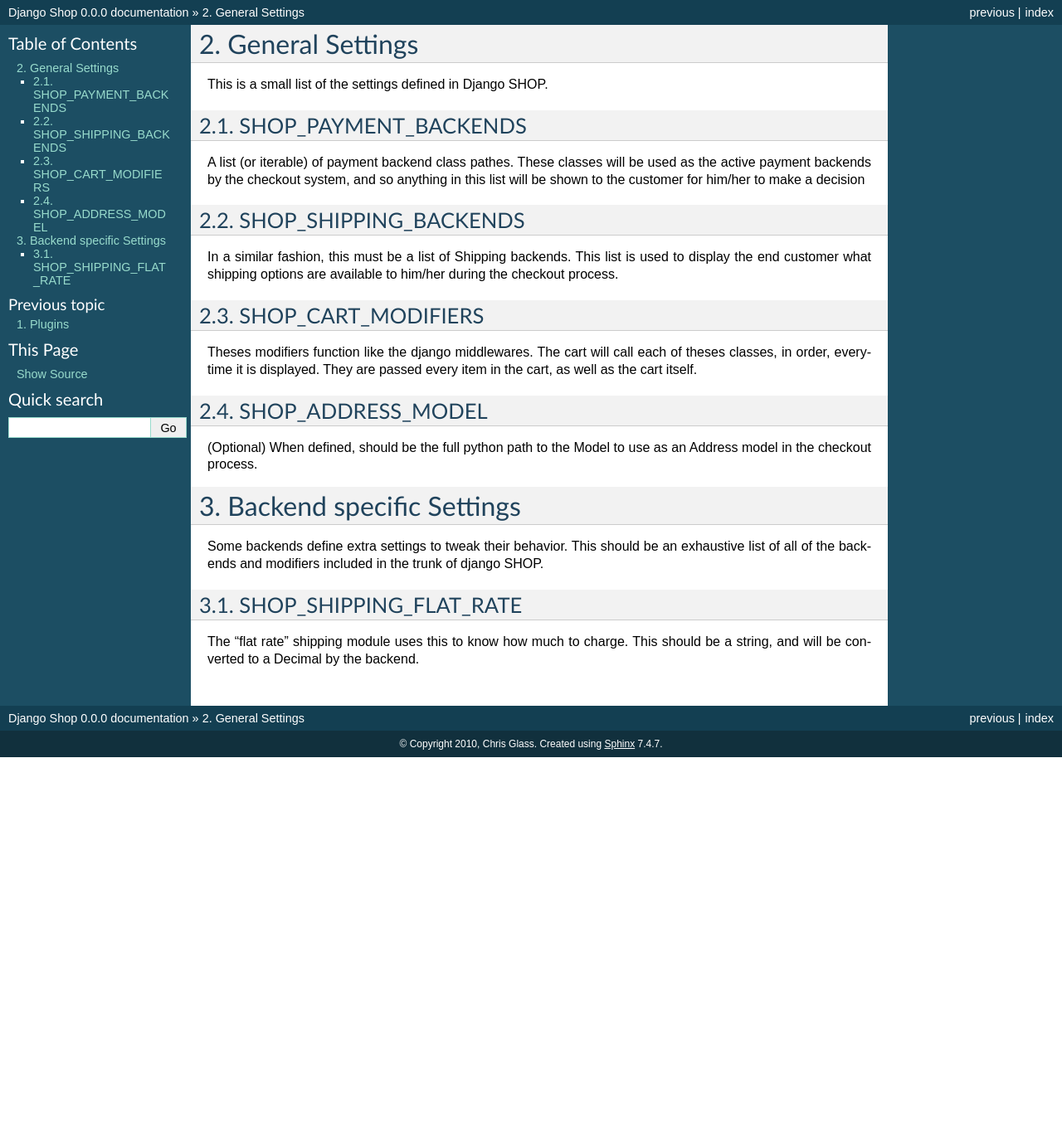
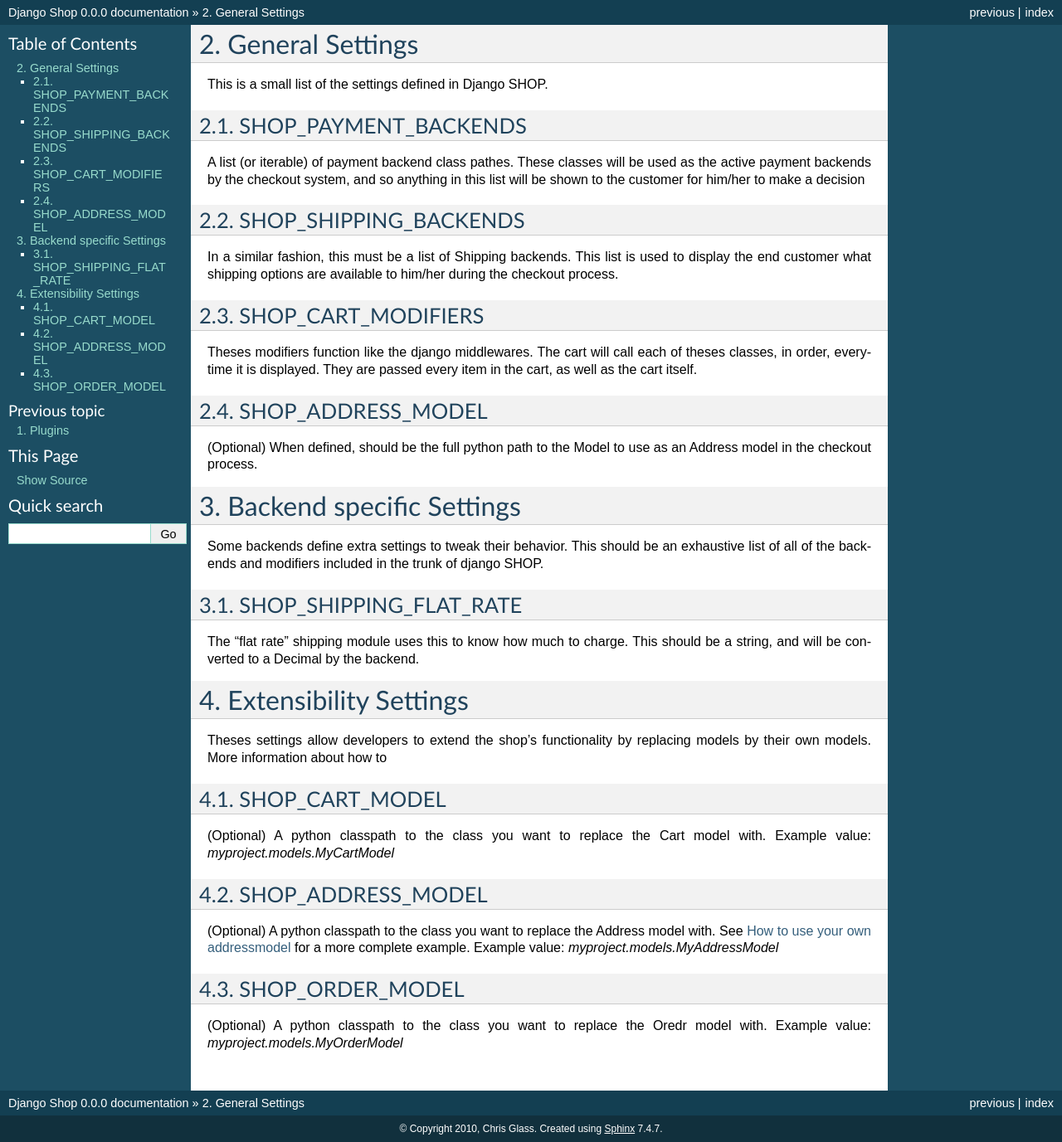
Before and after one commit to Huskarhero/django-shop, a Sphinx documentation site: the page built from docs/settings.rst, in a window 1280 px wide. Shown: the whole page at 83% size. Built offline with Sphinx 7.4.7, drawn with Linux system fonts in a browser that asks for light colours; before the commit the page ends 913 px from its top, so only the background shows below that.

Commit message:
Added docs for the new Models override settings.

```diff
--- a/docs/settings.rst
+++ b/docs/settings.rst
@@ -46,3 +46,29 @@
 
 The "flat rate" shipping module uses this to know how much to charge. This
 should be a string, and will be converted to a Decimal by the backend.
+
+=======================
+Extensibility Settings
+=======================
+
+Theses settings allow developers to extend the shop's functionality by replacing
+models by their own models. More information about how to
+
+SHOP_CART_MODEL
+================
+(Optional)
+A python classpath to the class you want to replace the Cart model with.
+Example value: `myproject.models.MyCartModel`
+
+SHOP_ADDRESS_MODEL
+================
+(Optional)
+A python classpath to the class you want to replace the Address model with.
+See :doc:`/howto/how-to-use-your-own-clientmodel` for a more complete example.
+Example value: `myproject.models.MyAddressModel`
+
+SHOP_ORDER_MODEL
+================
+(Optional)
+A python classpath to the class you want to replace the Oredr model with.
+Example value: `myproject.models.MyOrderModel`
```
Also changed, not shown: docs/howto/how-to-extend-django-shop-models.rst (added, +45 -0 lines), docs/howto/how-to-use-your-own-clientmodel.rst (+5 -5 lines).
